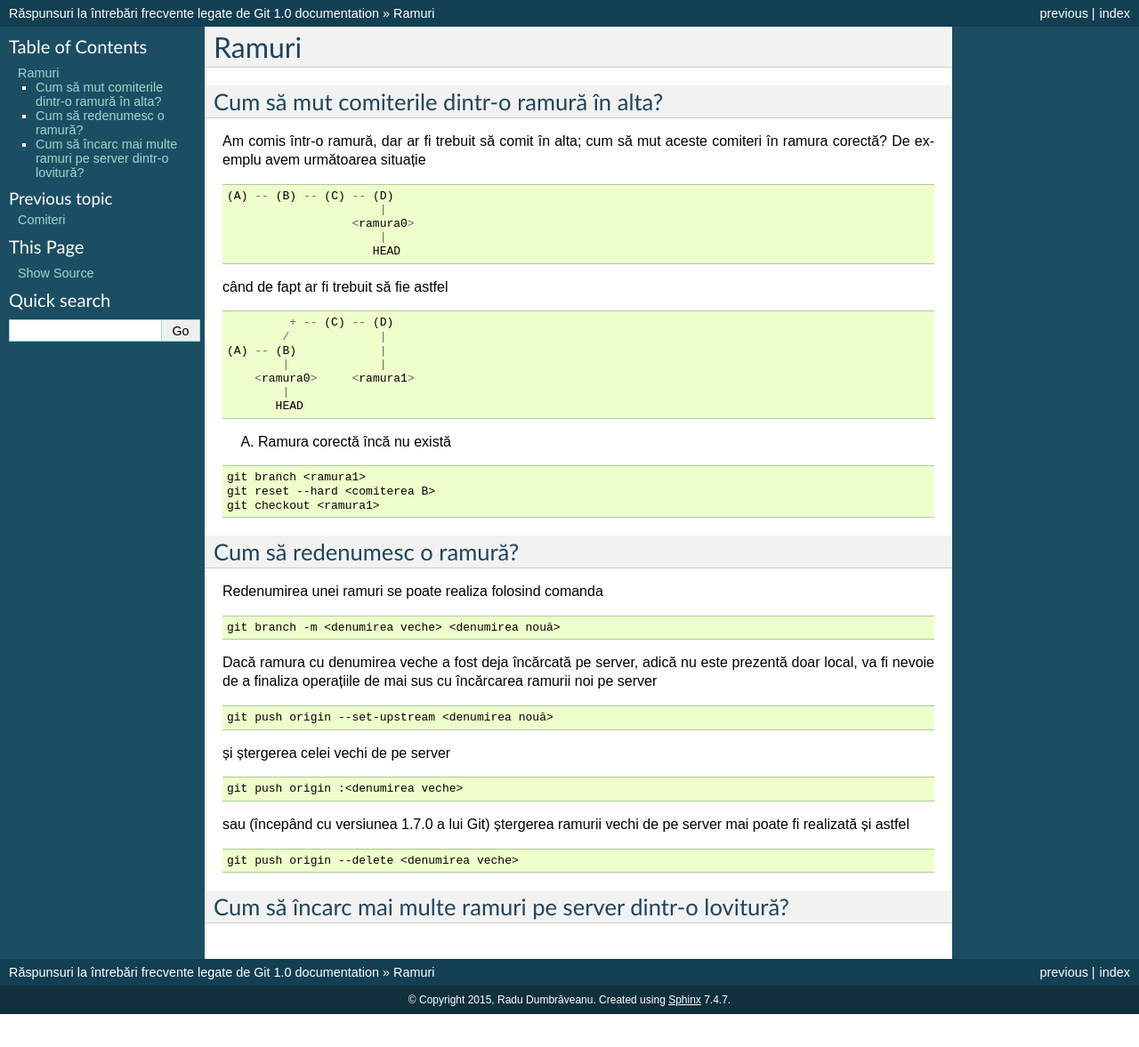
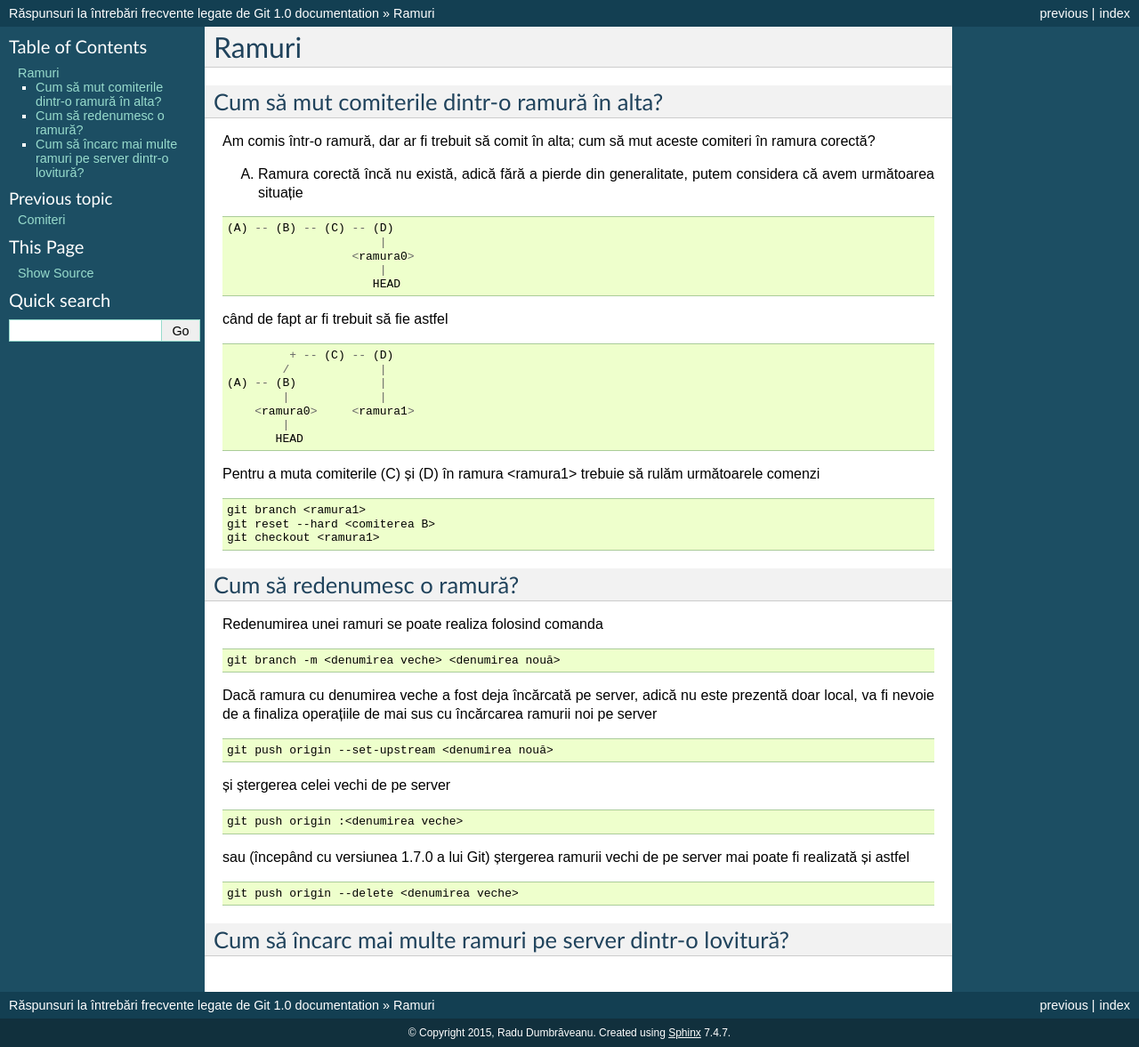
Before and after one commit to Streeling/git-rif, a Sphinx documentation site: the page built from source/ramuri.rst, in a window 1280 px wide. Shown: the whole page at 89% size. Built offline with Sphinx 7.4.7, drawn with Linux system fonts in a browser that asks for light colours; before the commit the page ends 1140 px from its top, so only the background shows below that.

Commit message:
Redacatarea răspunsului la "Cum să mut comiterile dintr-o ramură în alta?"

```diff
--- a/source/ramuri.rst
+++ b/source/ramuri.rst
@@ -5,7 +5,8 @@ Cum să mut comiterile dintr-o ramură în alta?
 """""""""""""""""""""""""""""""""""""""""""""
 
 Am comis într-o ramură, dar ar fi trebuit să comit în alta; cum să mut aceste comiteri în ramura corectă?
-De exemplu avem următoarea situație
+
+A. Ramura corectă încă nu există, adică fără a pierde din generalitate, putem considera că avem următoarea situație
 
 .. code::
 
@@ -27,7 +28,7 @@ când de fapt ar fi trebuit să fie astfel
            |
           HEAD
 
-A. Ramura corectă încă nu există
+Pentru a muta comiterile (C) și (D) în ramura <ramura1> trebuie să rulăm următoarele comenzi
 
 .. code-block:: bash
 
```
